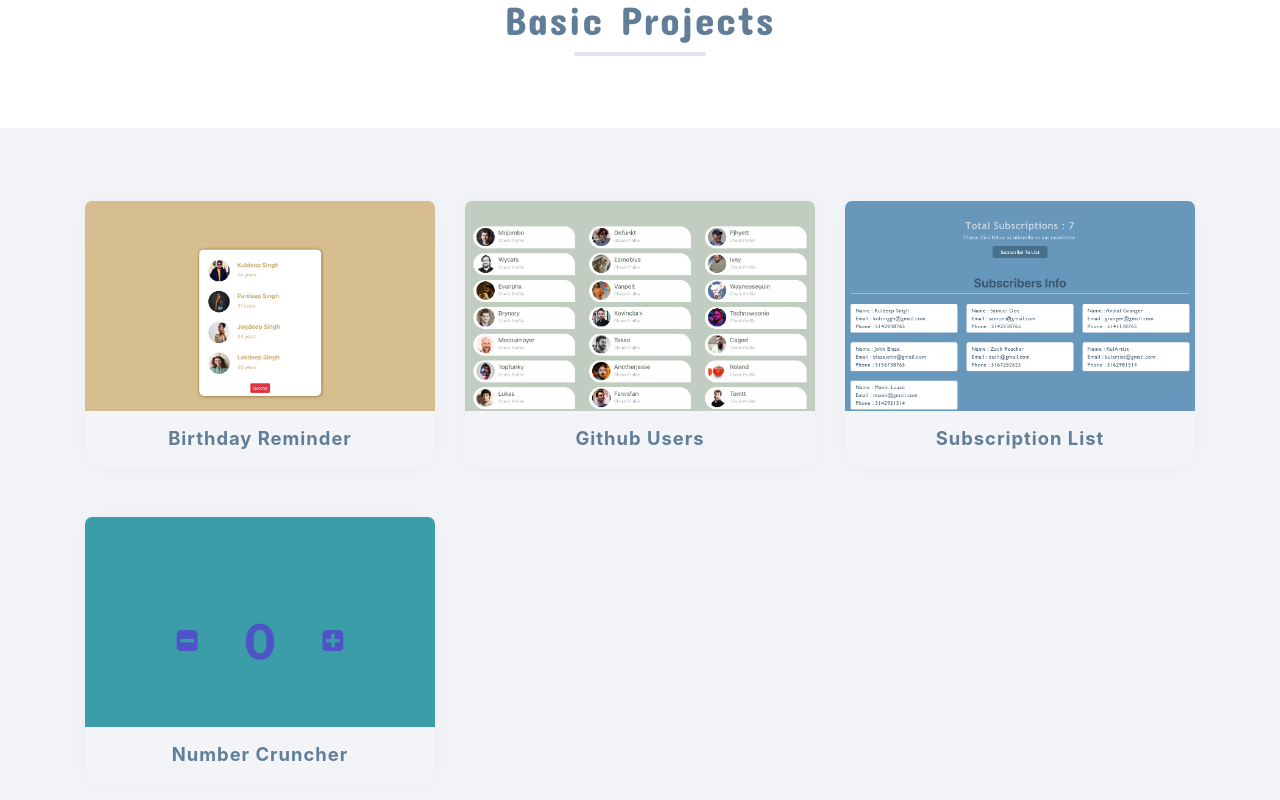
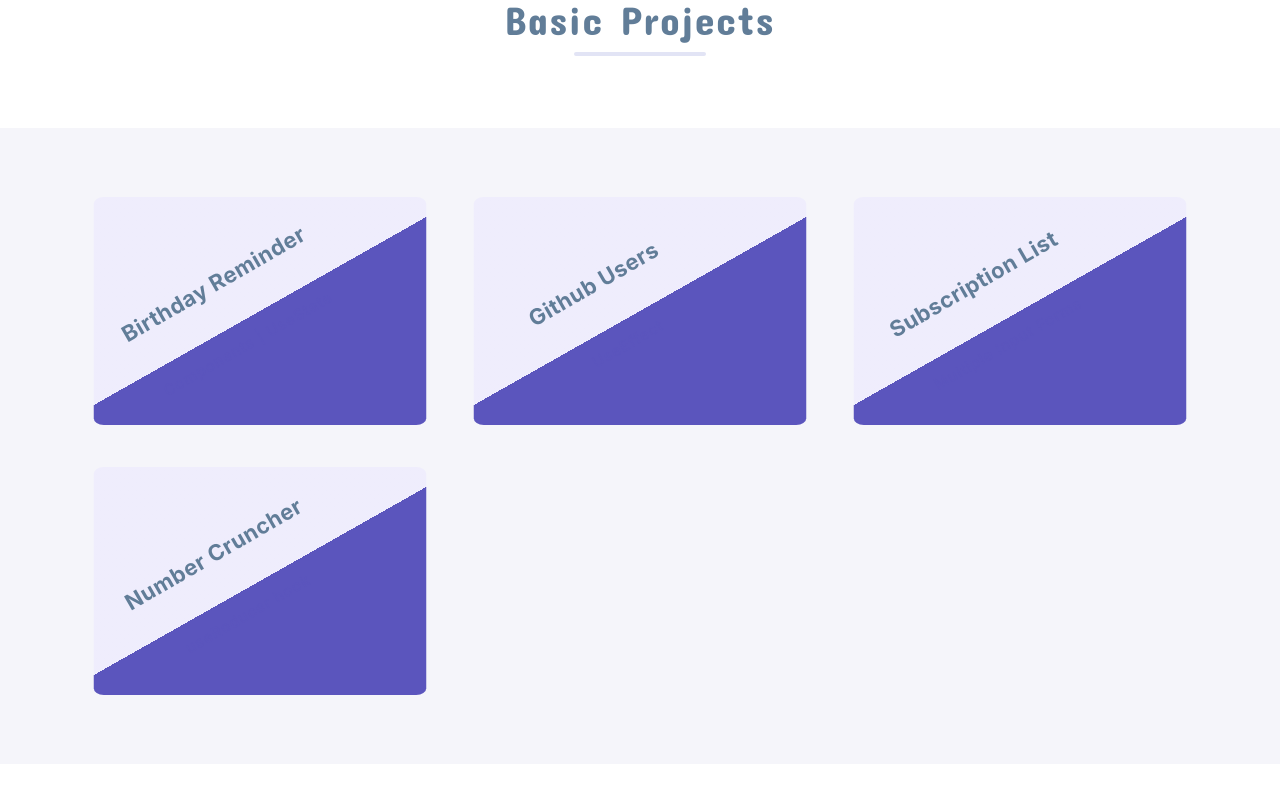
Before and after one commit to Gilpix/React-Projects, a React (Create React App) app: page / in a window 1280 px wide. Shown: the part 820-1620 px from the top of the page. Built offline with nearby package versions, Linux system fonts and the light colour scheme; no server answers.

Commit message:
Home page display projects design improved

```diff
--- a/src/components/Home.js
+++ b/src/components/Home.js
@@ -114,31 +114,37 @@ function Home() {
 
                 <div className=" pt-4">
                     <div className='basic_project_container py-5 ' >
-                        <div className='container  ' >
-                            <div className='row'>
+                        <div className='container-fluid ' >
+
+                            <div className='container  '  >
+
+                                <div className='row' >
                                     {projectsData.map((data) => {
                                         const { id, name, image, learn, link } = data;
                                         // setProject(name);
                                         // project = name;
 
                                         return (
-                                        <div key={id} className='col-md-6 col-lg-4 project-size' >
+                                            <div key={id} className='col-md-6 col-sm-6 col-lg-4 project-size' >
                                                 <Link className='link' to={{
                                                     pathname: link, state: {
                                                         project: "project"
                                                     }
                                                 }}>
                                                     <div className='project-block' >
+                                                        <div className='lbl w-100 h-100'>
                                                             {/* <h5 className='py-3 my-0' style={{ color: '#617d98', letterSpacing: '1px', fontFamily: 'Cambria, Cochin, Georgia, Times, "Times New Roman", serif', fontWeight: '900' }}>{name}</h5> */}
-                                                    <img className='pro-image' src={image} alt=""></img>
-                                                    <h5 className='py-3 my-0' style={{ color: '#617d98', letterSpacing: '1px', fontWeight: '650', fontSize: '1.15rem' }}>{name}</h5>
+                                                            {/* <img className='pro-image' alt=""></img> */}
+                                                            <h5 className='py-3   ' style={{ letterSpacing: '.5px', border: 'none !important', fontWeight: '650', fontSize: '1.45rem', marginLeft: '-100px', marginTop: '35px' }}>{name}</h5>
 
-                                                    {/* <h6 className='py-3 my-0' style={{ letterSpacing: '1px', color: '#617d98', fontWeight: '700' }}>{name}</h6> */}
+                                                            <h6 className='py-4 my-0' style={{ letterSpacing: '1px', color: '#5b55bd', fontWeight: '500', marginLeft: '-100px', marginTop: '45px' }}>{learn}</h6>
+                                                        </div>
                                                     </div>
                                                 </Link>
                                             </div>
                                         )
                                     })}
+                                </div>
                             </div>
                         </div>
                     </div>
--- a/src/index.css
+++ b/src/index.css
@@ -272,44 +272,115 @@ code {
 }
 
 .project-size {
-  padding: 15px 5px;
+  /* padding: 15px 5px; */
   transition-property: all;
   transition-duration: 0.4s;
   transition-delay: 0.05s;
+  transform: scale(0.95);
+  /* transform: rotate(10deg); */
+  padding: 15px;
+  /* background: linear-gradient(
+      rgba(255, 255, 255, 0.0973),
+      rgba(255, 255, 255, 0.0373)
+    ),
+    url(https://venngage-wordpress.s3.amazonaws.com/uploads/2018/09/Minimalist-Crumpled-Paper-Simple-Background-Image.jpg) !important;
+
+  object-fit: contain; */
+  border-radius: 20%;
 }
 .project-size:hover {
   /* padding: 5px; */
-  padding: 11px 2px;
+  /* padding: 11px 2px; */
+  transform: scale(1.051);
+  /* transform: rotate(-0deg); */
+  /* z-index: 99; */
 }
 .project-block {
   background-color: transparent;
-  box-shadow: 0px 0px 15px rgba(119, 124, 124, 0.05);
+  /* box-shadow: -1px -1px 5px rgba(119, 124, 124, 0.3); */
   /* border-top: 2px solid transparent; */
-  border-bottom: 2px solid transparent;
-  margin: 10px;
+  /* border-bottom: 2px solid transparent; */
+  /* margin: 10px; */
   transition-property: all;
   transition-duration: 0.3s;
   transition-delay: 0.05s;
-  /* border-radius: 45px; */
-  border-top-right-radius: 7px;
-  border-top-left-radius: 7px;
-  border-bottom-left-radius: 5px;
-  border-bottom-right-radius: 5px;
+  border-radius: 3%;
+  /* border-top-right-radius: 50%; */
+  /* border-top-left-radius: 100%; */
+  /* border-bottom-left-radius: 0%; */
+  /* border-bottom-right-radius: 100%; */
   overflow: hidden;
+  /* color: #617d98; */
+  color: #617d98;
   /* border: 1px solid transparent; */
+  /* background: linear-gradient(#7171c6, #7171c6); */
+  /* border: none !important; */
+
+  max-height: 240px;
+  min-height: 240px;
+  width: 100%;
+
+  /* border-top: 5px solid #5b55bd; */
+  /* border-left: 5px solid #5b55bd; */
+  /* border-bottom: 5px solid #cbcaec; */
+
+  /* background: linear-gradient(
+      rgba(255, 255, 255, 0.775),
+      rgba(255, 255, 255, 0.373)
+    ),
+    url(https://i7x7p5b7.stackpathcdn.com/codrops/wp-content/uploads/2018/06/C421_gradients.jpg) !important;
+
+  object-fit: contain; */
+
+  background: linear-gradient(
+    150.5deg,
+    rgba(233, 229, 255, 0.5),
+    50%,
+    rgba(91, 85, 189, 1) 50%
+  );
+
+  /* background: -webkit-linear-gradient(
+      150.5deg,
+      #5b55bd 33%,
+      rgba(0, 0, 0, 0) 33%
+    ),
+    -webkit-linear-gradient(150.5deg, #d1d0ec 66%, #5b55bd 66%);
+     */
+  /*
+  background: -o-linear-gradient(150.5deg, #5b55bd 33%, rgba(0, 0, 0, 0) 33%),
+    -o-linear-gradient(150.5deg, #d1d0ec 66%, #5b55bd 66%);
+
+  background: -moz-linear-gradient(150.5deg, #5b55bd 33%, rgba(0, 0, 0, 0) 33%),
+    -moz-linear-gradient(150.5deg, #d1d0ec 66%, #5b55bd 66%); */
+
+  /*
+  background: linear-gradient(150.5deg, #5b55bd 30%, rgba(0, 0, 0, 0) 30%),
+    linear-gradient(150.5deg, #d1d0ec 55%, #5b55bd 55%); */
 }
 
 .project-block:hover {
   /* box-shadow: 0px 0px 20px #138f6a; */
-  box-shadow: 0px 5px 15px rgba(73, 51, 35, 0.3);
+  /* border-bottom: 5px solid #5b55bd; */
+  /* border-top: 5px solid #cbcaec; */
+
+  box-shadow: 0px 5px 15px rgba(73, 51, 35, 0.5);
+  /* border: 5px solid var(--mainColor); */
+
   /* border: 1px solid rgba(151, 172, 172, 0.9); */
   /* border-top: 2px solid rgba(73, 51, 35, 0.7); */
   /* border-bottom: 3px solid rgba(73, 51, 35, 0.7); */
   /* border-bottom-left-radius: 45px;
   border-bottom-right-radius: 45px; */
   /* border-radius: 45px; */
+  /* border-top-left-radius: 00%; */
+  /* border-bottom-right-radius: 0%; */
 
-  /* margin: 10px 8px; */
+  margin: 0;
+  /* background-color: var(--mainColor); */
+  /* color: #cbcaec !important; */
+  color: #5b55bd;
+
+  background: linear-gradient(150.5deg, #5b55bd 50%, #e9e5ff 50%);
 }
 
 .pro-image {
@@ -318,6 +389,30 @@ code {
   width: 100%;
   object-fit: cover;
   background-repeat: no-repeat;
+  border: none !important;
+}
+
+.lbl {
+  /* width: 80px; */
+  float: left;
+  margin-left: 5px;
+  /* padding-left: 50px; */
+  transform: rotate(-50deg);
+  -ms-transform: rotate(-50deg); /* IE 9 */
+  -webkit-transform: rotate(-30deg); /* Opera, Chrome, and Safari */
+  /* background-color: var(--blueLight); */
+
+  /* background: linear-gradient(
+      rgba(255, 255, 255, 0.775),
+      rgba(255, 255, 255, 0.373)
+    ),
+    url(https://i7x7p5b7.stackpathcdn.com/codrops/wp-content/uploads/2018/06/C421_gradients.jpg) !important;
+
+  object-fit: contain; */
+}
+.inp {
+  float: left;
+  margin-top: 150px;
 }
 
 .home-heading-text {
@@ -331,7 +426,7 @@ code {
   /* color: #222; */
   /* color: var(--mainColor); */
   color: var(--heading);
-  /* color: rgb(22, 21, 21); */
+  /* color: #617d98; */
   /* font-family: "Courier New", Courier, monospace; */
   font-family: "Concert One", cursive;
   font-weight: 500;
@@ -346,17 +441,18 @@ code {
 }
 
 .basic_project_container {
-  background-color: rgba(97, 125, 152, 0.081);
+  background-color: #f5f5fa;
   background-repeat: no-repeat !important;
   background-size: 100% 100%;
+  position: relative;
 
   /* background: linear-gradient(
-      rgba(255, 255, 255, 0.775),
-      rgba(255, 255, 255, 0.373)
+      rgba(255, 255, 255, 0.0973),
+      rgba(255, 255, 255, 0.0373)
     ),
-    url(https://img.rawpixel.com/s3fs-private/rawpixel_images/website_content/p-448-pai-654.jpg?w=800&dpr=1&fit=default&crop=default&q=65&vib=3&con=3&usm=15&bg=F4F4F3&ixlib=js-2.2.1&s=d163cc5998481eae9699de0794e87024) !important; */
+    url(https://img.rawpixel.com/s3fs-private/rawpixel_images/website_content/p-448-pai-654.jpg?w=800&dpr=1&fit=default&crop=default&q=65&vib=3&con=3&usm=15&bg=F4F4F3&ixlib=js-2.2.1&s=d163cc5998481eae9699de0794e87024) !important;
 
-  /* object-fit: contain; */
+  object-fit: contain; */
 }
 
 @media only screen and (max-width: 768px) {
@@ -413,9 +509,9 @@ code {
     padding: 5px !important;
   }
 
-  .project-block {
+  /* .project-block {
     margin: 10px;
-  }
+  } */
 
   .pro-image {
     max-height: 210px;
@@ -433,6 +529,24 @@ code {
   .heading-hr {
     border-radius: 5px;
     width: 20%;
+  }
+
+  .project-size {
+    padding: 15px 5px;
+    transition-property: all;
+    transition-duration: 0.4s;
+    transition-delay: 0.05s;
+    transform: scale(1);
+    /* transform: rotate(10deg); */
+    padding: 15px 5px;
+  }
+  .project-size:hover {
+    /* padding: 5px; */
+    /* padding: 11px 2px; */
+    transform: scale(1);
+    /* transform: rotate(-0deg); */
+    /* z-index: 99999; */
+    box-shadow: none;
   }
 }
 /* #################### */
```
Lines whose indentation alone changed are shown as unchanged.
